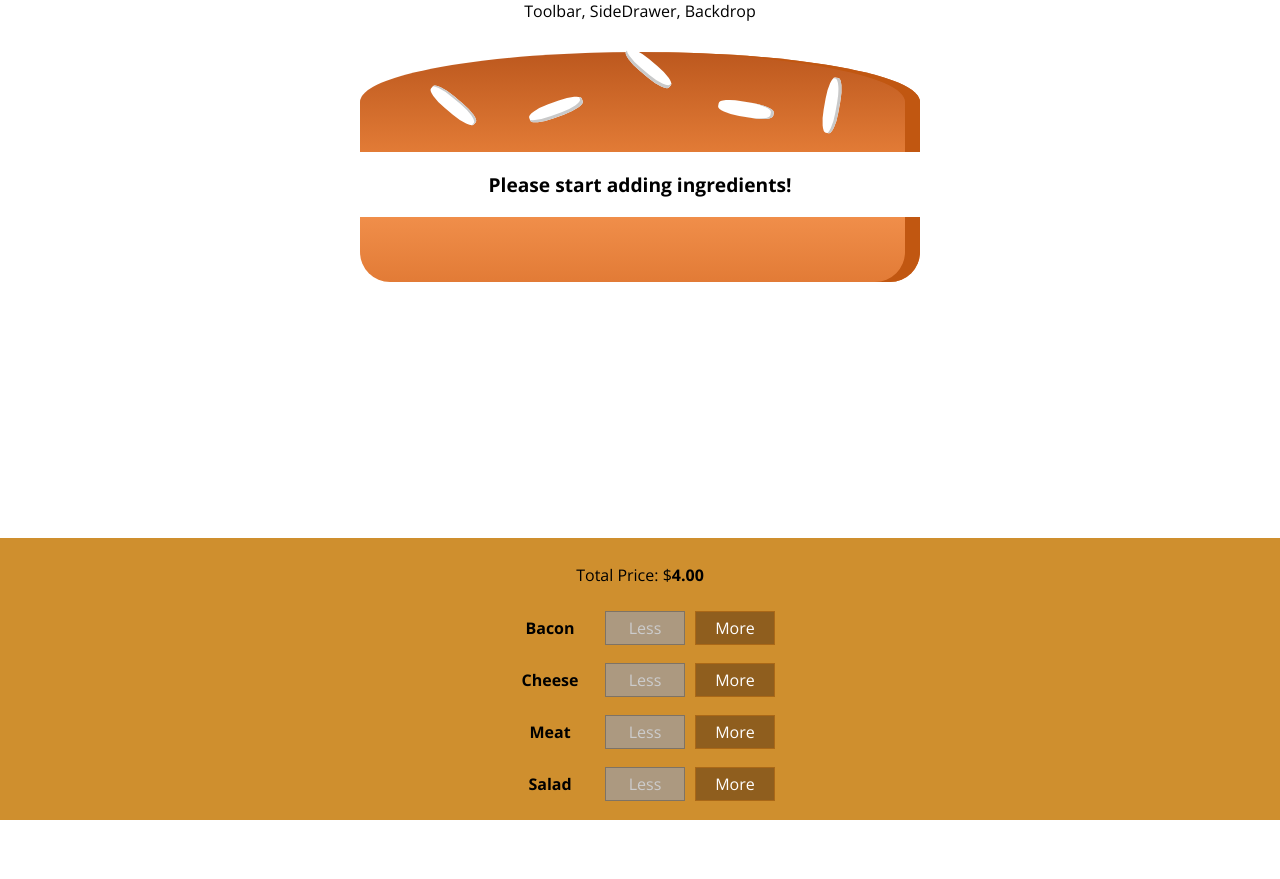
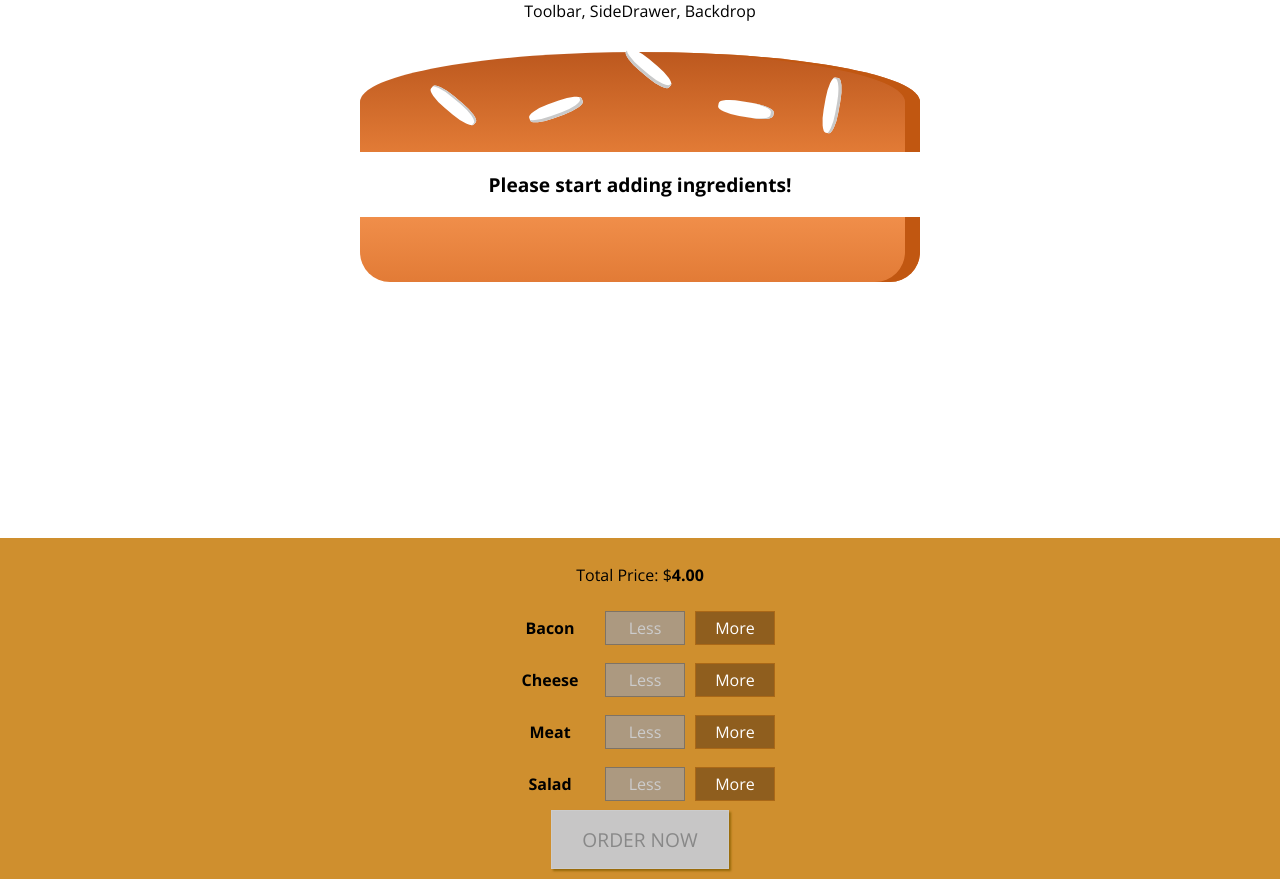
Before and after one commit to countzyx/udemy-reactcg-burger-builder, a React (Create React App) app: page / in a window 1280 px wide. Before the commit the page ends 820 px from the top, so only its background shows below. Built offline with nearby package versions, Linux system fonts and the light colour scheme.

Commit message:
Added Order Button

```diff
--- a/src/components/Burger/BuildControls/BuildControls.js
+++ b/src/components/Burger/BuildControls/BuildControls.js
@@ -4,9 +4,10 @@
 import BuildControl from './BuildControl/BuildControl';
 
 type Props = {
+  disableRemoveIngredient: { [ingredient: string]: boolean },
   ingredientAdded?: (ingredientType: string) => void,
   ingredientRemoved?: (ingredientType: string) => void,
-  disableRemoveIngredient: { [ingredient: string]: boolean },
+  purchaseable: boolean,
   totalPrice: number,
 };
 
@@ -19,7 +20,11 @@
 
 const buildControls = (props: Props) => {
   const {
-    ingredientAdded, ingredientRemoved, disableRemoveIngredient, totalPrice,
+    disableRemoveIngredient,
+    ingredientAdded,
+    ingredientRemoved,
+    purchaseable,
+    totalPrice,
   } = props;
 
   return (
@@ -39,6 +44,9 @@
           disabled={disableRemoveIngredient[controlProps.ingredientType]}
         />
       ))}
+      <button className={styles.OrderButton} disabled={!purchaseable} type="button">
+        ORDER NOW
+      </button>
     </div>
   );
 };
--- a/src/components/Burger/BuildControls/BuildControls.module.css
+++ b/src/components/Burger/BuildControls/BuildControls.module.css
@@ -8,3 +8,45 @@
   margin: auto;
   padding: 10px 0;
 }
+
+.OrderButton {
+  background-color: #dad735;
+  outline: none;
+  cursor: pointer;
+  border: 1px solid #966909;
+  color: #966909;
+  font-family: inherit;
+  font-size: 1.2em;
+  padding: 15px 30px;
+  box-shadow: 2px 2px 2px #966909;
+}
+
+.OrderButton:hover,
+.OrderButton:active {
+  background-color: #a0db41;
+  border: 1px solid #966909;
+  color: #966909;
+}
+
+.OrderButton:disabled {
+  background-color: #c7c6c6;
+  cursor: not-allowed;
+  border: 1px solid #ccc;
+  color: #888888;
+}
+
+.OrderButton:not(:disabled) {
+  animation: enable 0.3s linear;
+}
+
+@keyframes enable {
+  0% {
+    transform: scale(1);
+  }
+  60% {
+    transform: scale(1.1);
+  }
+  100% {
+    transform: scale(1);
+  }
+}
--- a/src/containers/BurgerBuilder/BurgerBuilder.js
+++ b/src/containers/BurgerBuilder/BurgerBuilder.js
@@ -11,6 +11,7 @@
     meat: number,
     salad: number,
   },
+  purchaseable: boolean,
   totalPrice: number,
 };
 
@@ -30,6 +31,17 @@
       salad: 0,
     },
     totalPrice: 4,
+    purchaseable: false,
+  };
+
+  updatePurchaseState = () => {
+    const { ingredients } = this.state;
+    const copyIngredients = { ...ingredients };
+    const sum = Object.keys(copyIngredients).reduce(
+      (agg: number, k: string) => agg + copyIngredients[k],
+      0,
+    );
+    this.setState({ purchaseable: sum > 0 });
   };
 
   addIngredientHandler = (ingredientType: string) => {
@@ -41,6 +53,7 @@
     const priceAddition = INGREDIENT_PRICES[ingredientType];
     const newTotalPrice = totalPrice + priceAddition;
     this.setState({ ingredients: updatedIngredients, totalPrice: newTotalPrice });
+    this.updatePurchaseState();
   };
 
   removeIngredientHandler = (ingredientType: string) => {
@@ -56,10 +69,11 @@
     const priceDeduction = INGREDIENT_PRICES[ingredientType];
     const newTotalPrice = totalPrice - priceDeduction;
     this.setState({ ingredients: updatedIngredients, totalPrice: newTotalPrice });
+    this.updatePurchaseState();
   };
 
   render = () => {
-    const { ingredients, totalPrice } = this.state;
+    const { ingredients, purchaseable, totalPrice } = this.state;
     const disableRemoveIngredient = Object.assign(
       ...Object.entries(ingredients).map(([k, v]) => ({ [k]: v <= 0 })),
     );
@@ -70,6 +84,7 @@
           ingredientAdded={this.addIngredientHandler}
           ingredientRemoved={this.removeIngredientHandler}
           disableRemoveIngredient={disableRemoveIngredient}
+          purchaseable={purchaseable}
           totalPrice={totalPrice}
         />
       </React.Fragment>
```
